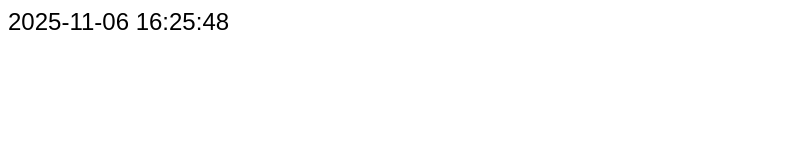
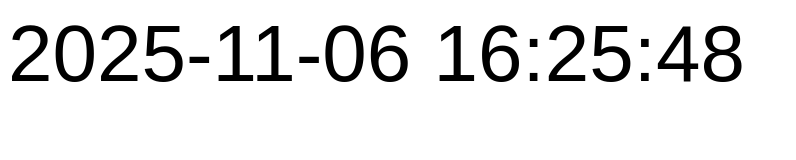
Before and after one commit to cheng-cooper/date, a plain HTML site: page index.html in a window 1280 px wide. Shown: the whole page, without its empty margins (0-796 px from the left). Drawn offline with Linux system fonts and the light colour scheme.

Commit message:
Update index.html

```diff
--- a/index.html
+++ b/index.html
@@ -5,7 +5,7 @@
     <title>即時時間顯示</title>
     <style>
         #time {
-            font-size: 24px;
+            font-size: 5rem;
             font-family: Arial, sans-serif;
         }
     </style>
```
